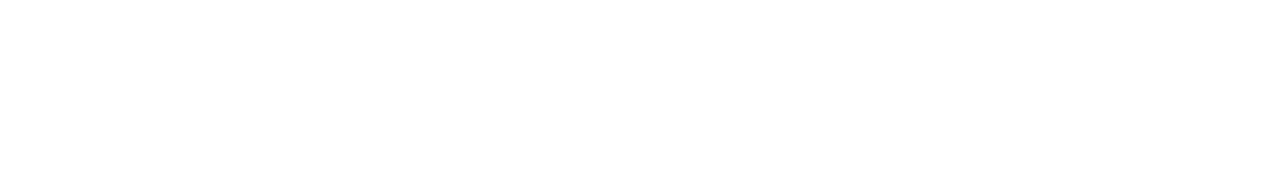
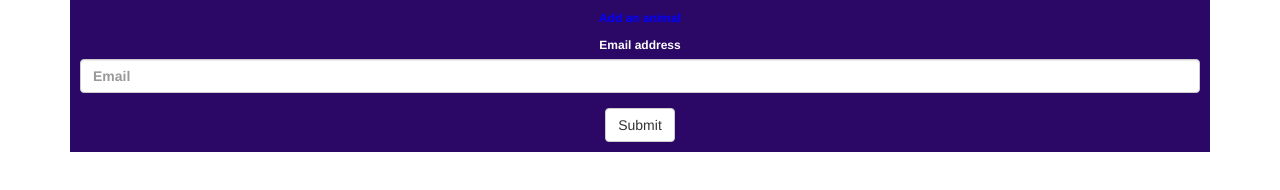
Before and after one commit to Stahlwalker/Giphyapi, a plain HTML site: page index.html in a window 1280 px wide. Drawn offline with nearby package versions, Linux system fonts and the light colour scheme; no server answers.

Commit message:
queryURL

```diff
--- a/assets/style.css
+++ b/assets/style.css
@@ -0,0 +1,13 @@
+p {
+    color: blue;
+}
+
+.row1 {
+    background-color: rgb(44, 8, 102);
+    text-align: center;
+    color: white;
+    padding: 10px;
+    margin-bottom: 10px;
+    font-size: 12px;
+    font-weight: bold;
+}
--- a/index.html
+++ b/index.html
@@ -10,12 +10,33 @@
 <link rel="stylesheet" type="text/css" href="assets/style.css">
 <body>
 
+    <div class="container">
+        <div class="row1">
+            <p>Add an animal</p>
+            <!-- <button class="btn btn-default" type="submit">Button</button> -->
+            <form>
+                <div class="form-group">
+                  <label for="exampleInputEmail1">Email address</label>
+                  <input type="email" class="form-control" id="exampleInputEmail1" placeholder="Email">
+                </div>
+                <button type="submit" class="btn btn-default">Submit</button>
+              </form>
+
+
+        </div>
 
     <script src="https://cdnjs.cloudflare.com/ajax/libs/jquery/3.2.1/jquery.min.js"></script>
     <script type="text/javascript">
 
-    var queryURL = "https://api.giphy.com/v1/gifs/search?api_key=SOWE6KXJe9EunRBS1lQZ5GjK2dllHELi&q=animals&limit=25&offset=0&rating=PG-13&lang=en";
+    var queryURL = "https://api.giphy.com/v1/gifs/search?api_key=SOWE6KXJe9EunRBS1lQZ5GjK2dllHELi";
     console.log(queryURL);
+
+    $.ajax({
+      url: queryURL,
+      method: 'GET'
+    }).done(function(response) {
+      console.log(response);
+    });
 
 
     </script>
```
